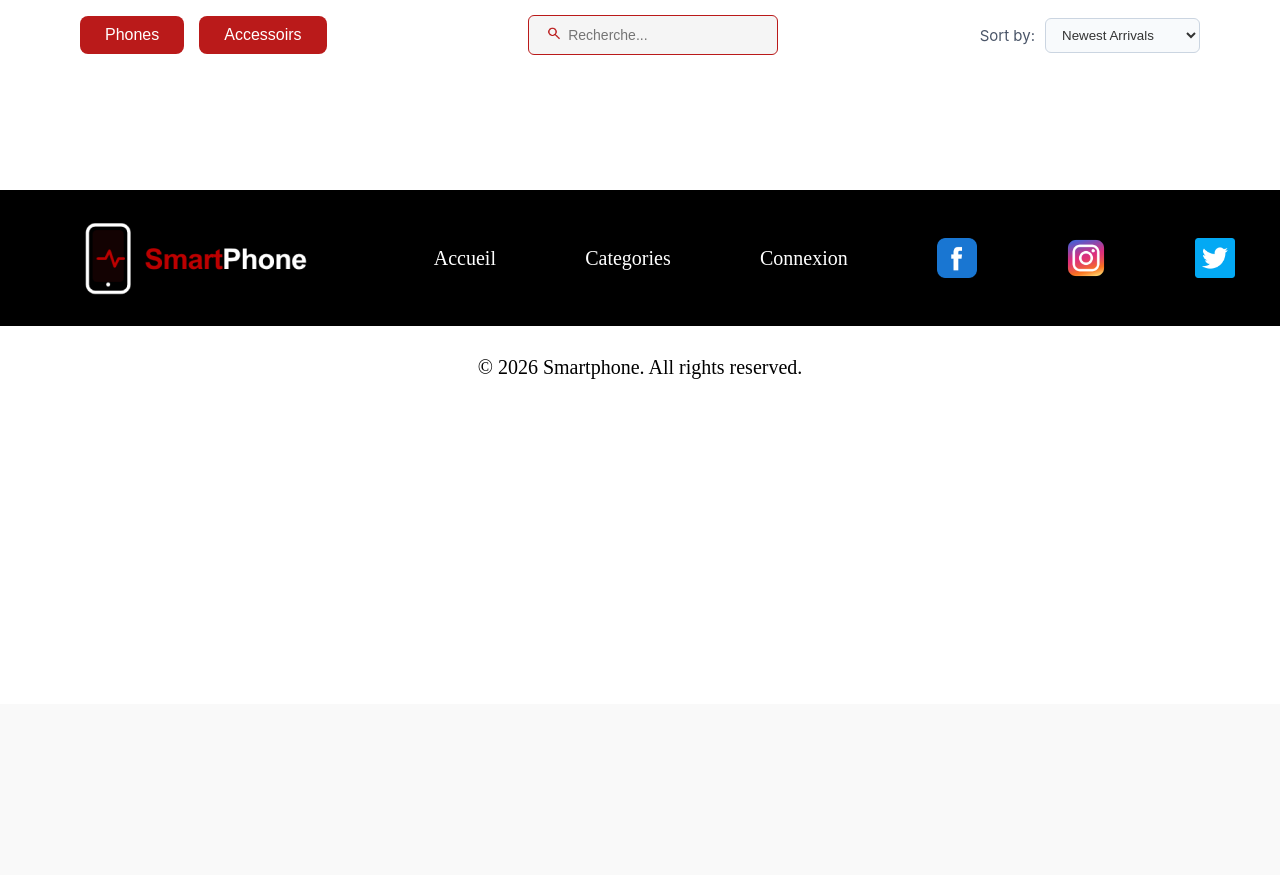
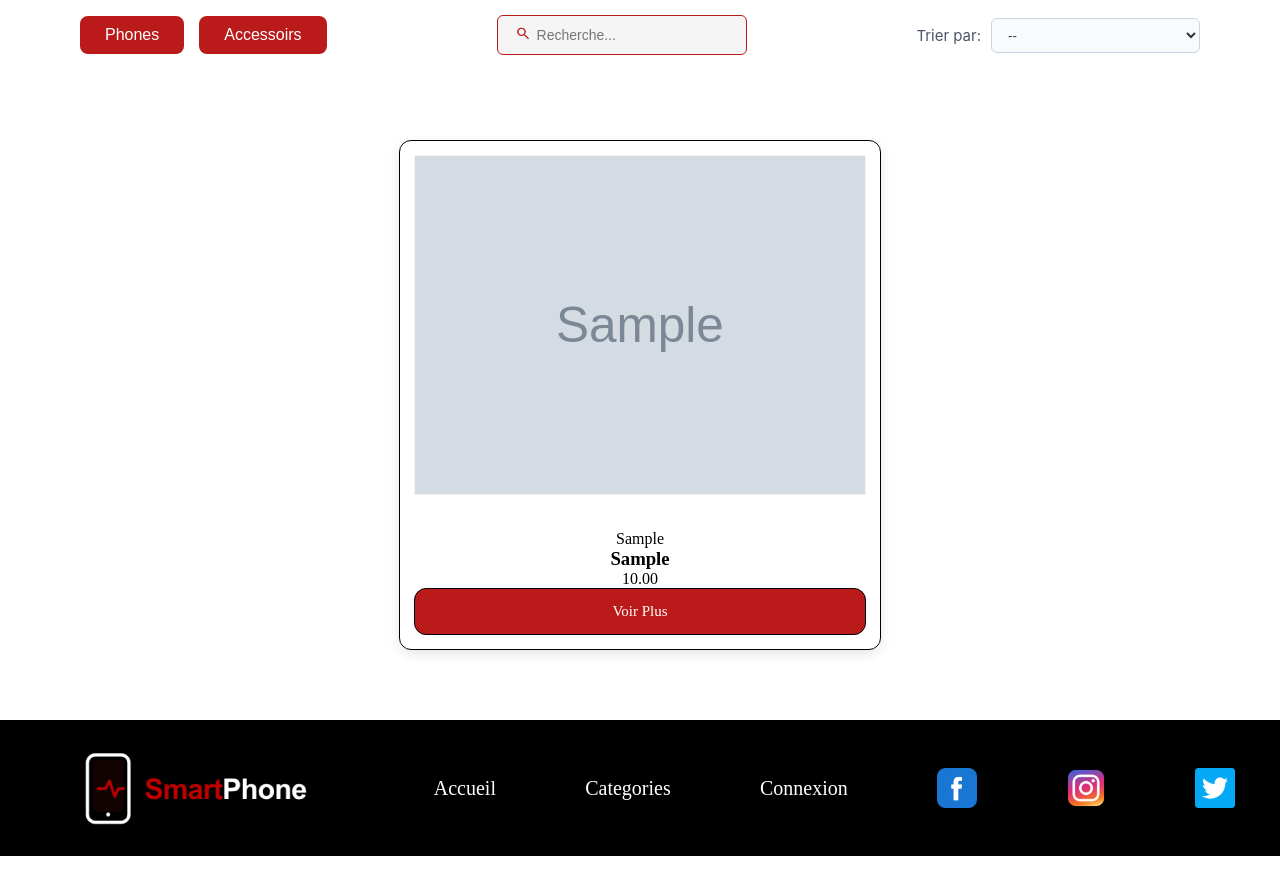
Before and after one commit to ranya-tech/Projet-fil-rouge, a PHP site: page /category.php in a window 1280 px wide. Shown: the part 96-971 px from the top of the page. Before the commit the page ends 475 px from the top, so only its background shows below. Run offline with PHP 8.4, Linux system fonts and the light colour scheme; tables that the repository leaves empty hold one stand-in row (values such as "Sample post"); grey boxes marked "Sample" are stand-in pictures.

Commit message:
end of page category

```diff
--- a/Projet/category.php
+++ b/Projet/category.php
@@ -1,18 +1,30 @@
 <?php
 require 'config.php';
-$sql = 'SELECT * FROM Phones';
-$stmt = $pdo->query($sql);
-$produits = $stmt->fetchAll(PDO::FETCH_ASSOC);
-//to affiche phones or accessoires
-if (isset($_GET['filtre'])) {
-    $categorie = $_GET['filtre'];
-    $sql = "SELECT * FROM Phones WHERE categorie = :categorie";
-    $stmt = $pdo->prepare($sql);
-    $stmt->execute([
-        'categorie' => $categorie
-    ]);
+// Shows all the products
+$sql = "SELECT * FROM Phones";
+$params = [];
+
+// Filter by category
+if (isset($_GET['filtre']) && !empty($_GET['filtre'])) {
+    $sql .= " WHERE categorie = :categorie";
+    $params['categorie'] = $_GET['filtre'];
 }
 
+// Search by model
+if (isset($_GET['search']) && !empty($_GET['search'])) {
+    $sql .= (empty($params) ? " WHERE" : " AND") . " modele LIKE :search";
+    $params['search'] = "%" . $_GET['search'] . "%";
+}
+
+// Sort
+if (!empty($_GET['sort'])) {
+    if ($_GET['sort'] === 'price_asc')  $sql .= " ORDER BY prix ASC";
+    if ($_GET['sort'] === 'price_desc') $sql .= " ORDER BY prix DESC";
+    if ($_GET['sort'] === 'newest')     $sql .= " ORDER BY idPhone DESC";
+}
+
+$stmt = $pdo->prepare($sql);
+$stmt->execute($params);
 $produits = $stmt->fetchAll(PDO::FETCH_ASSOC);
 ?>
 <!DOCTYPE html>
@@ -35,23 +47,24 @@ $produits = $stmt->fetchAll(PDO::FETCH_ASSOC);
     </header>
     <main>
         <form method="get">
-            <div class="filtrer">
-                <div class="buttons" name="filtre">
-                    <button class="btn" name="phones">Phones</button>
-                    <button class="btn" name="accessoirs">Accessoirs</button>
+            <div class="filter-panel">
+                <div class="buttons">
+                    <button class="btn" name="filtre" value="phones">Phones</button>
+                    <button class="btn" name="filtre" value="accessoirs">Accessoirs</button>
                 </div>
 
-                <div class="search" name="search">
+                <div class="search">
                     <span class="search-icon"><img src="asset/Search.png" width="19"></span>
-                    <input type="text" placeholder="Recherche...">
+                    <input type="text" placeholder="Recherche..." name="search">
                 </div>
 
                 <div class="sort" name="sort">
-                    <label for="sort-select">Sort by:</label>
-                    <select id="sort-select">
-                        <option>Newest Arrivals</option>
-                        <option>Price: Low to High</option>
-                        <option>Price: High to Low</option>
+                    <label for="sort-select">Trier par:</label>
+                    <select id="sort-select" name="sort" onchange="this.form.submit()">
+                        <option value="">--</option>
+                        <option value="newest">Nouveautés</option>
+                        <option value="price_asc">Du moins cher au plus cher</option>
+                        <option value="price_desc">Du plus cher au moins cher</option>
                     </select>
                 </div>
             </div>
@@ -71,9 +84,9 @@ $produits = $stmt->fetchAll(PDO::FETCH_ASSOC);
     <footer>
         <div class="footer-container">
             <img src="asset/Logo.png" alt="Smartphone">
-            <a href="">Accueil</a>
-            <a href="">Categories</a>
-            <a href="">Connexion</a>
+            <a href="Accueil.php">Accueil</a>
+            <a href="category.php">Categories</a>
+            <a href="login.php">Connexion</a>
             <img src="asset/facebook.png" alt="Facebook" width="40">
             <img src="asset/insta.png" alt="Instagram" width="40">
             <img src="asset/twiter.png" alt="Twitter" width="40">
--- a/Projet/style_cat.css
+++ b/Projet/style_cat.css
@@ -36,7 +36,7 @@ nav button{
     border-radius: 8px;
 }
 
-.filtrer {
+.filter-panel {
     display: flex;
     justify-content: space-between;
     align-items: center;
@@ -135,7 +135,7 @@ nav button{
     border: solid 1px #F6F3F5;
     margin-bottom: 35px;
 }
-.card button{
+.card a{
     text-decoration: none;
     border: solid 1px #000;
     color: #fff;
```
Also changed, not shown: Projet/login.php (+3 -12 lines), Projet/style_log.css (+0 -13 lines).
